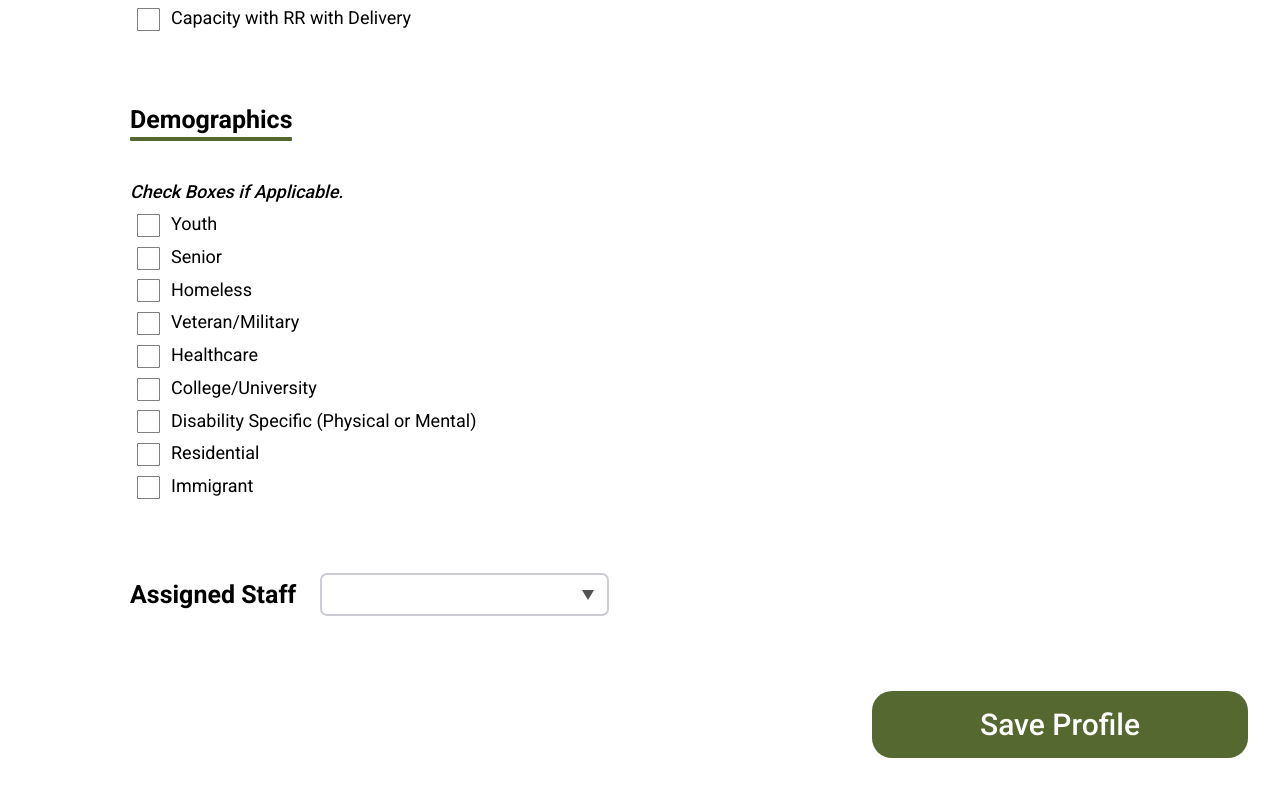
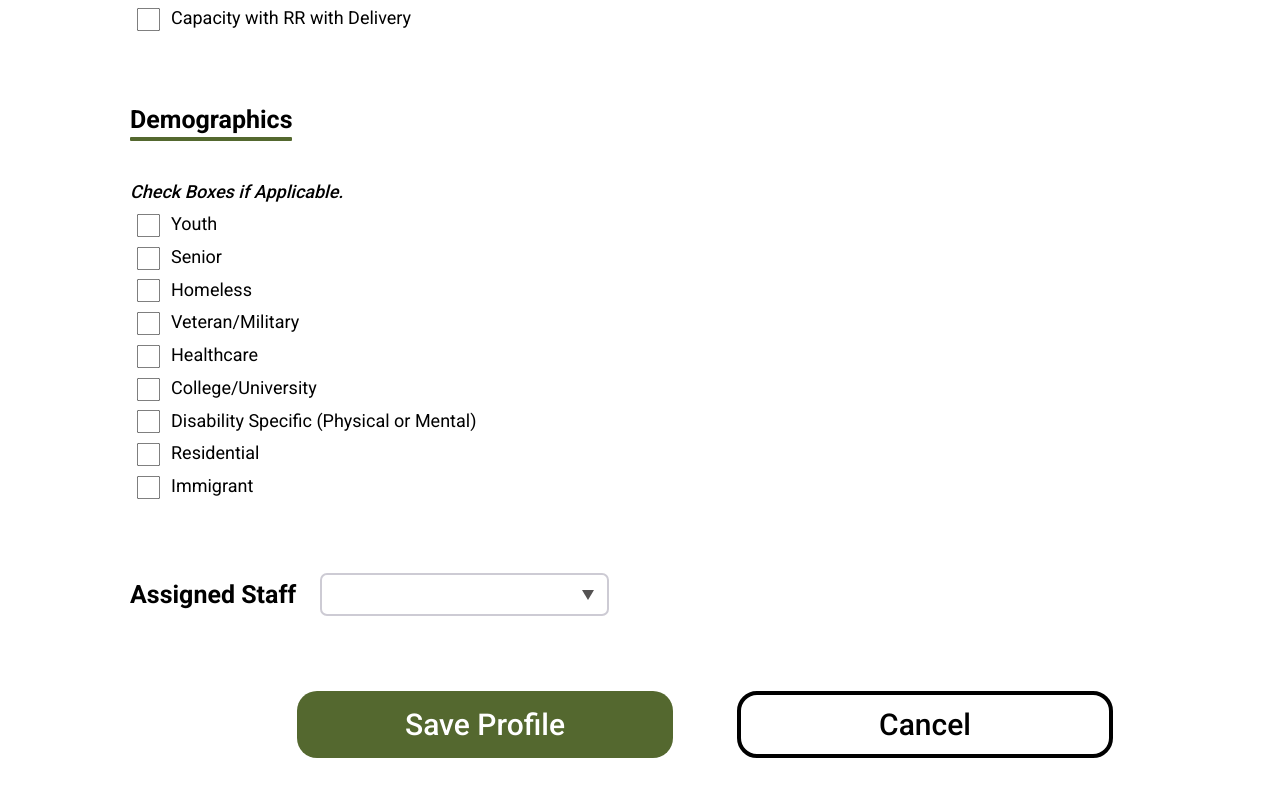
Before and after one commit to TritonSE/FSD-Distribution-Web-App, a React (Create React App) app: page / in a window 1280 px wide. Shown: the part 4024-4820 px from the top of the page. Built offline with nearby package versions, Linux system fonts and the light colour scheme.

Commit message:
Add form cancel button

```diff
--- a/src/pages/agency-profile-form/AgencyProfileForm.js
+++ b/src/pages/agency-profile-form/AgencyProfileForm.js
@@ -817,6 +817,15 @@ class AgencyProfileForm extends Component {
                   Save Profile
                 </button>
               </Col>
+              <Col>
+                <button
+                  type="button"
+                  className="form-button-cancel"
+                  onClick={this.cancelForm}
+                >
+                  Cancel
+                </button>
+              </Col>
             </Row>
           </div>
         </Form>
--- a/src/pages/agency-profile-form/formstyle.css
+++ b/src/pages/agency-profile-form/formstyle.css
@@ -314,5 +314,5 @@
 }
 
 .form-button-cancel:hover {
-  background: #aaaaaa;
+  background: #cccccc;
 }
```
